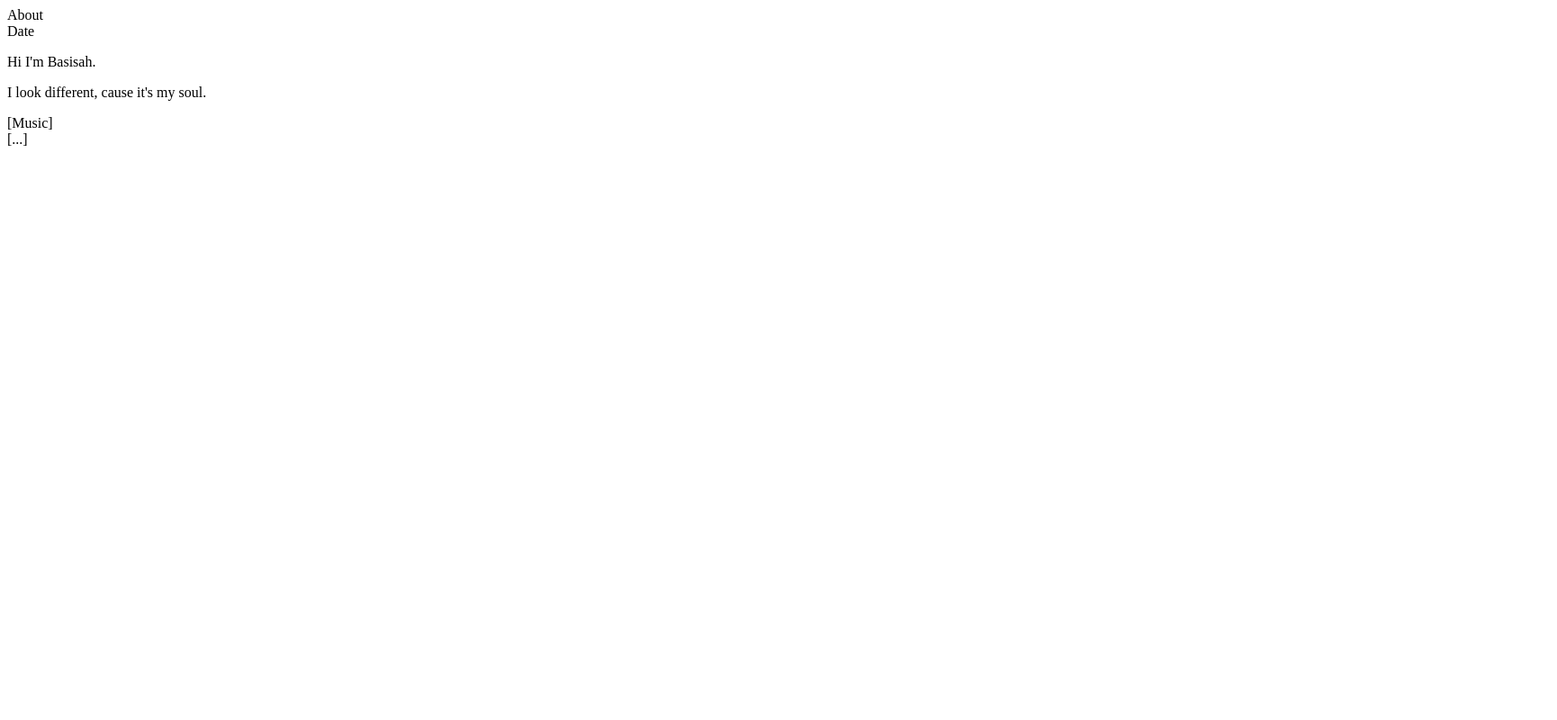
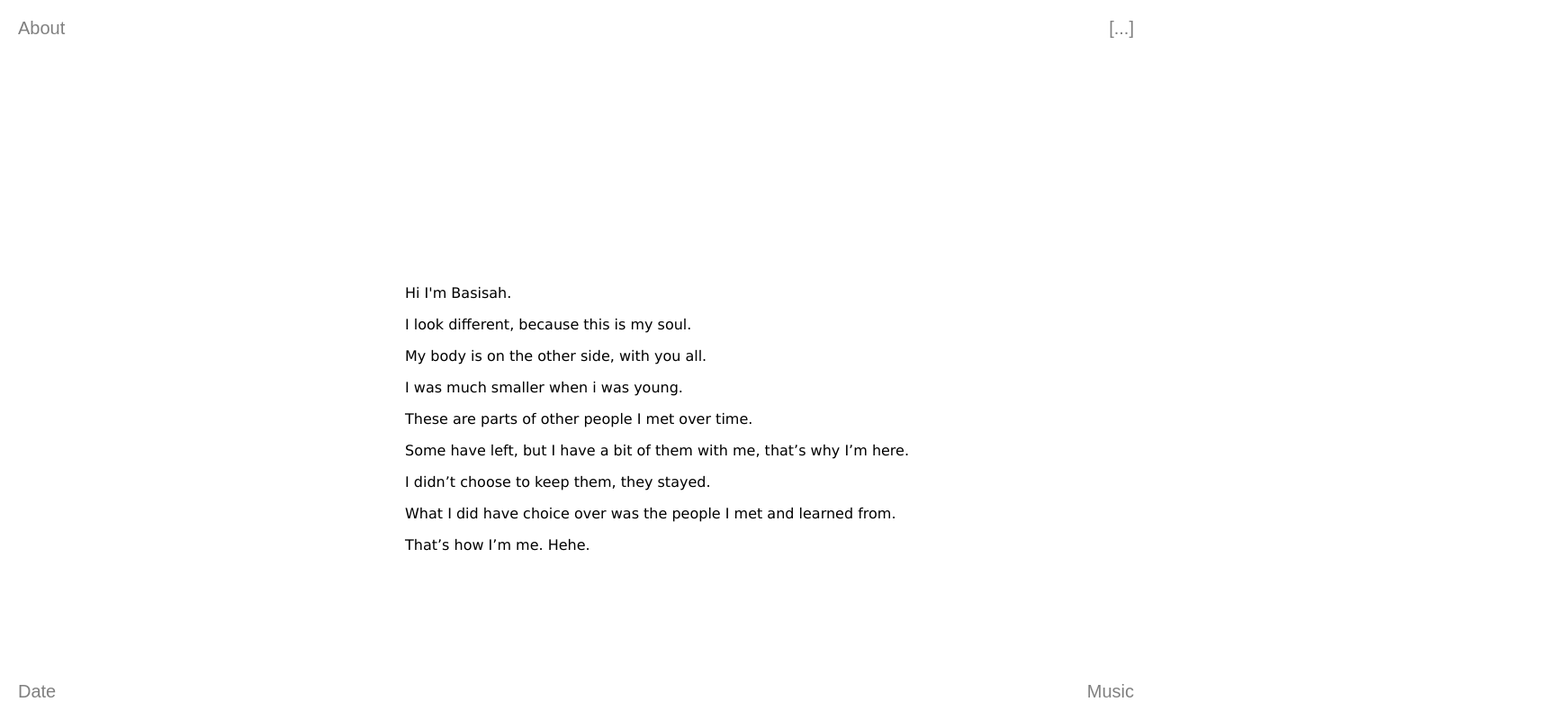
Before and after one commit to basisah/juxtapose, a plain HTML site: page index.html in a window 1280 px wide. Shown: the whole page at 90% size, 1730 px wide, since content can reach past the window. Drawn offline with Linux system fonts and the light colour scheme.

Commit message:
made the button borders transparent in css, and added the remaining text in html

```diff
--- a/index.html
+++ b/index.html
@@ -5,17 +5,34 @@
     <meta http-equiv="X-UA-Compatible" content="IE=edge">
     <meta name="viewport" content="width=device-width, initial-scale=1.0">
     <title>blob.org</title>
-    <link >
+    <link href = "./style.css" rel = "stylesheet">
 </head>
 <body>
-    <div class = "About">About</div>
-    <div class = "Date">Date</div>
+    <div class = "About">
+        <button class="about-btn">About</button>
+    </div>
+
+    <div class = "Date">
+        <button class="date-btn">Date</button>
+    </div>
     <div class = "Intro-text">
         <p>Hi I'm Basisah.</p>
-        <p>I look different, cause it's my soul.</p>
+        <p>I look different, because this is my soul.
+        <p> My body is on the other side, with you all.</p>
+        <p>I was much smaller when i was young. </p>
+        <p>These are parts of other people I met over time.</p>
+        <p>Some have left, but I have a bit of them with me, that’s why I’m here.</p>
+        <p>I didn’t choose to keep them, they stayed.
+        <p>What I did have choice over was the people I met and learned from.</p>
+        <p>That’s how I’m me. Hehe.</p>
     </div>
-    <div class = "Music">[Music]</div>
-    <div class = "open the whole thing">[...]</div>
+    <div class = "Music">
+        <button class="music-btn">Music</button>
+    </div>
+    <div class = "nav">
+        <button class="nav-btn">[...]</button>
+    </div>
+
 
 </body>
 </html>
--- /dev/null
+++ b/style.css
@@ -0,0 +1,58 @@
+body{
+    margin: 0;
+    padding: 0;
+    height: 0;
+    overflow: scroll;
+    font-family: Verdana, Geneva, Tahoma, sans-serif
+}
+
+.About{
+    position: fixed;
+    z-index:1;
+    top:0px;
+    left:0px;
+
+}
+.Date{
+    position: fixed;
+    z-index: 1;
+    bottom: 0px;
+    left: 0px;
+}
+
+.Music{
+    position: fixed;
+    bottom: 0px;
+    right: 0px;
+}
+
+.nav{
+    position: fixed;
+    top: 0px;
+    right: 0px;
+}
+
+.Intro-text{
+    position: relative;
+    top: 300px;
+    left: 450px;
+    right: 450px;
+    bottom: 300px;
+}
+
+button{
+    background-color:transparent ;
+    border: 5px;
+    color: grey;
+    text-align: center;
+    padding: 20px;
+    font-size: 20px;
+    opacity: 100%;
+    border-color: grey;
+
+}
+
+.about-btn{border-radius: 25px;}
+.date-btn{border-radius: 25px;}
+.music-btn{border-radius: 25px;}
+.nav-btn{border-radius: 25px;}
```
Also changed, not shown: 2 other files.
